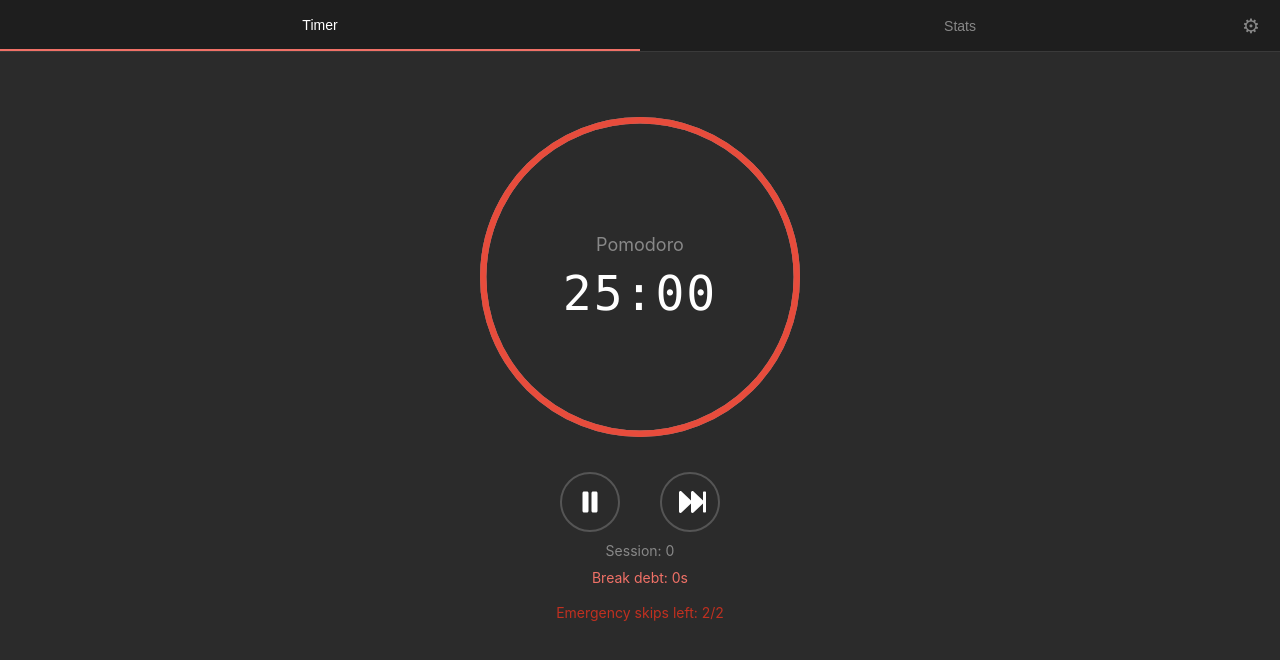
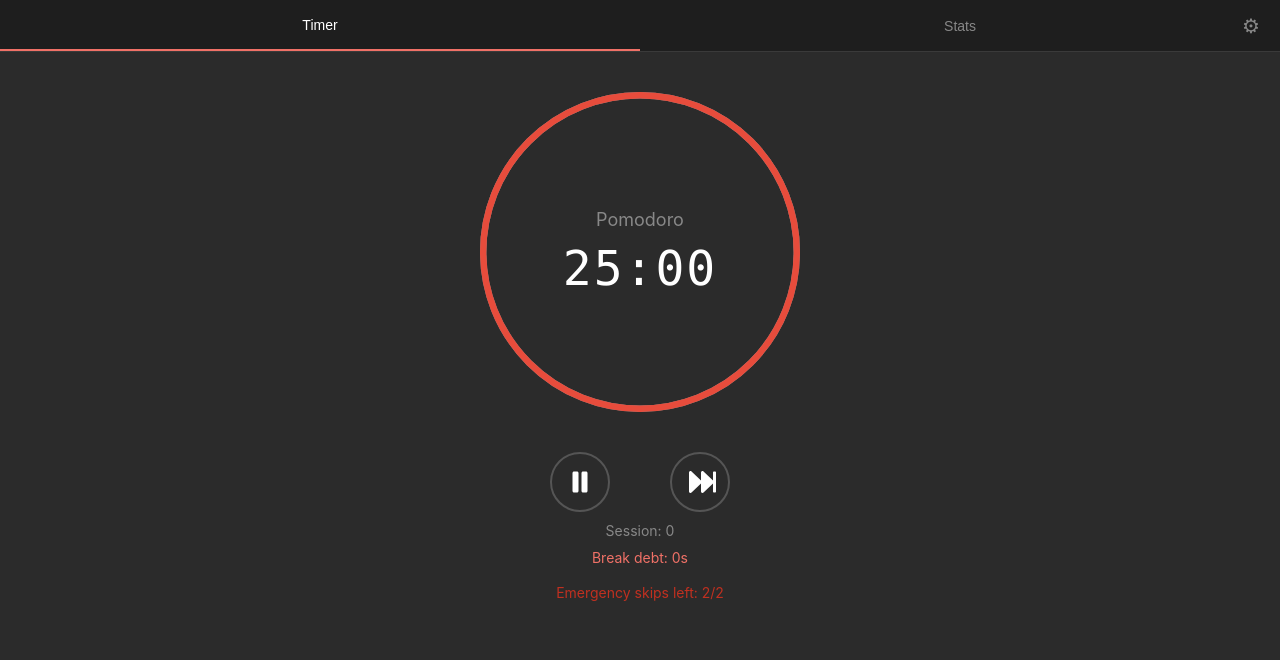
Before and after one commit to shenghsi/pomohardo, a website: page src/index.html in a window 1280 px wide. Drawn offline with Linux system fonts and the light colour scheme.

Commit message:
tune main UI

```diff
--- a/src/styles.css
+++ b/src/styles.css
@@ -127,7 +127,7 @@ body.break-active .tabs {
     /* Pin ring position so it doesn't jump between modes */
     position: absolute;
     /* Side margin = (450 - 320)/2 = 65px; match top margin */
-    top: 65px;
+    top: 40px;
     left: 50%;
     transform: translateX(-50%);
     width: 320px;
@@ -192,9 +192,9 @@ body.break-active .tabs {
 /* Controls */
 .controls {
     display: flex;
-    gap: 40px;
-    /* Push controls below the pinned ring (top 65 + ring 320 + spacing) */
-    margin: 410px 0 10px;
+    gap: 60px;
+    /* Push controls below the pinned ring (top 40 + ring 320 + spacing) */
+    margin: 390px 0 10px;
 }
 
 .control-btn {
```
